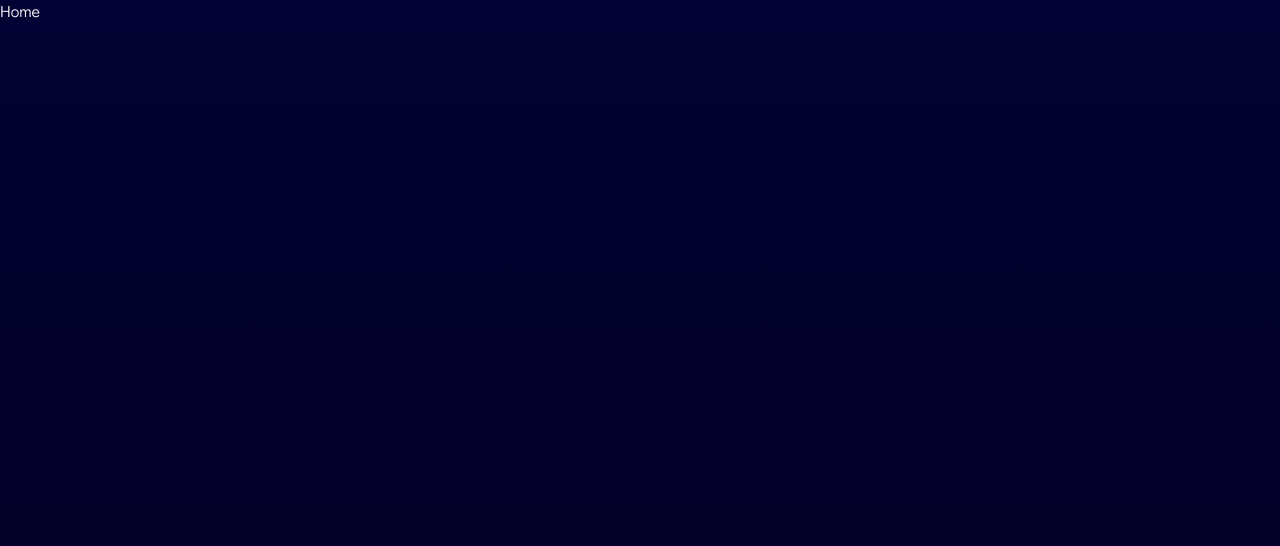
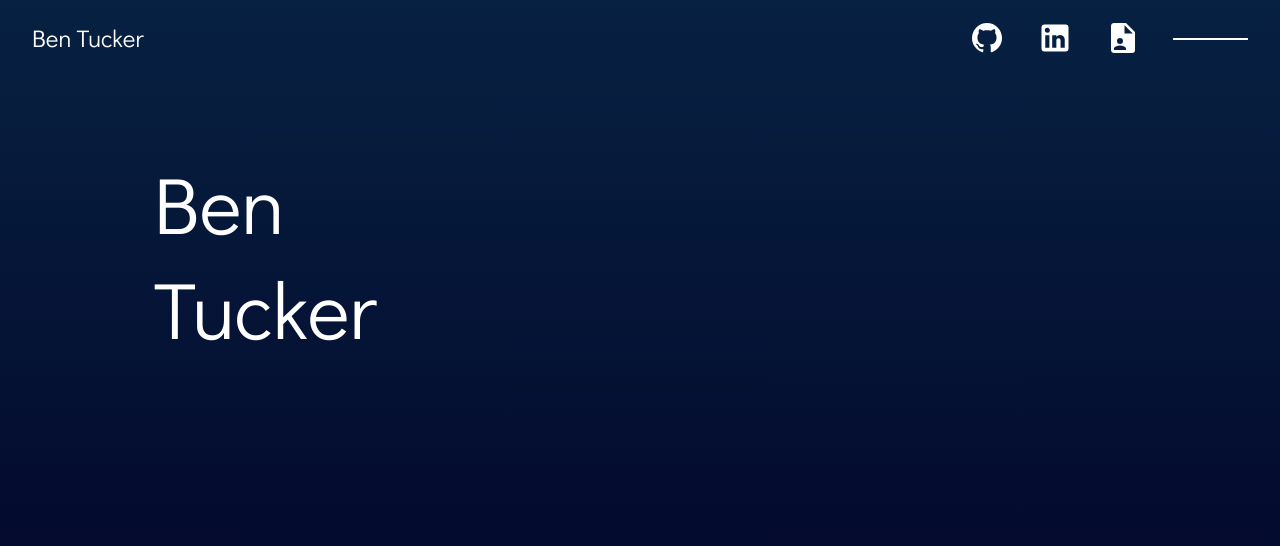
Before and after one commit to tenbucker4/ben-tucker, a React (Create React App) app: page / in a window 1280 px wide. Shown: the top 546 px of the page. Built offline with nearby package versions, Linux system fonts and the light colour scheme.

Commit message:
Building homepage

```diff
--- a/package.json
+++ b/package.json
@@ -3,6 +3,8 @@
   "version": "0.1.0",
   "private": true,
   "dependencies": {
+    "@mdi/js": "^7.0.96",
+    "@mdi/react": "^1.6.1",
     "@testing-library/jest-dom": "^5.16.5",
     "@testing-library/react": "^13.4.0",
     "@testing-library/user-event": "^13.5.0",
--- /dev/null
+++ b/src/components/Header.jsx
@@ -0,0 +1,30 @@
+import React from 'react'
+import Icon from '@mdi/react'
+import { mdiGithub, mdiLink } from '@mdi/js';
+import { mdiLinkedin } from '@mdi/js';
+import { mdiFileAccount } from '@mdi/js';
+
+const Header = () => {
+  return (
+    <header>
+        <div className='me'>Ben Tucker</div>
+        <div className='header-nav'>
+            <Icon path={mdiGithub}
+            size={1.5}
+            color="white"/>
+            <Icon path={mdiLinkedin}
+            size={1.5}
+            color="white"/>
+            <Icon path={mdiFileAccount}
+            size={1.5}
+            color="white"/>
+            <div className='hamburger'>
+                <div className='hamburger-bun top-bun'></div>
+                <div className='hamburger-bun bottom-bun'></div>
+            </div>
+        </div>
+    </header>
+  )
+}
+
+export default Header
--- /dev/null
+++ b/src/components/Title.jsx
@@ -0,0 +1,13 @@
+import React from 'react'
+
+const Title = () => {
+  return (
+    <div className='title-div'>
+        <div className='title-text'>
+            <div className='text-name'>Ben<br></br>Tucker</div>
+        </div>
+    </div>
+  )
+}
+
+export default Title
--- a/src/pages/Home.jsx
+++ b/src/pages/Home.jsx
@@ -1,8 +1,14 @@
 import React from 'react'
+import Title from '../components/Title'
+import Header from '../components/Header'
 
 const Home = () => {
   return (
-    <main>Home</main>
+    <main>
+        <div className='main-bg'></div>
+        <Header />
+        <Title />
+    </main>
   )
 }
 
--- /dev/null
+++ b/src/styles/_header.scss
@@ -0,0 +1,39 @@
+header {
+    position: fixed;
+    background-color: transparent;
+    top: 0;
+    left: 0;
+    width: 100%;
+    height: 75px;
+    display: flex;
+    align-items: center;
+    justify-content: space-between;
+    padding: 0 2rem;
+
+    .me {
+        font-size: 24px;
+    }
+
+    .header-nav {
+        display: flex;
+        align-items: center;
+        gap: 2rem;
+    }
+
+    .hamburger {
+        position: relative;
+        width: 75px;
+        height: 100%;
+
+        .hamburger-bun {
+            background-color: white;
+            width: 100%;
+            height: 2px;
+            border-radius: 1px;
+        }
+
+        .top-bun, .bottom-bun {
+            position: absolute;
+        }
+    }
+}
--- /dev/null
+++ b/src/styles/_home.scss
@@ -0,0 +1,13 @@
+.title-div {
+    position: relative;
+    z-index: 2;
+
+    .title-text {
+        padding-top: 150px;
+        padding-left: 12vw;
+
+        .text-name {
+            font-size: 80px;
+        }
+    }
+}
--- a/src/styles/styles.css
+++ b/src/styles/styles.css
@@ -1,3 +1,50 @@
+header {
+  position: fixed;
+  background-color: transparent;
+  top: 0;
+  left: 0;
+  width: 100%;
+  height: 75px;
+  display: flex;
+  align-items: center;
+  justify-content: space-between;
+  padding: 0 2rem;
+}
+header .me {
+  font-size: 24px;
+}
+header .header-nav {
+  display: flex;
+  align-items: center;
+  gap: 2rem;
+}
+header .hamburger {
+  position: relative;
+  width: 75px;
+  height: 100%;
+}
+header .hamburger .hamburger-bun {
+  background-color: white;
+  width: 100%;
+  height: 2px;
+  border-radius: 1px;
+}
+header .hamburger .top-bun, header .hamburger .bottom-bun {
+  position: absolute;
+}
+
+.title-div {
+  position: relative;
+  z-index: 2;
+}
+.title-div .title-text {
+  padding-top: 150px;
+  padding-left: 12vw;
+}
+.title-div .title-text .text-name {
+  font-size: 80px;
+}
+
 *, *::before, *::after {
   box-sizing: border-box;
   margin: 0;
@@ -6,7 +53,18 @@
   color: white;
 }
 
-main {
-  background: linear-gradient(to top, rgb(2, 0, 36) 0%, rgb(2, 2, 52) 100%);
+#root {
+  position: relative;
+}
+
+html {
+  scroll-behavior: smooth;
+}
+
+.main-bg {
+  position: fixed;
+  background: linear-gradient(to top, rgb(2, 0, 36) 0%, #072142);
   height: 100vh;
+  width: 100%;
+  z-index: 0;
 }/*# sourceMappingURL=styles.css.map */
--- a/src/styles/styles.scss
+++ b/src/styles/styles.scss
@@ -1,3 +1,8 @@
+@import "./_header", "./_home";
+
+$dark-blue: #072142;
+$main-red: #FF4D5A;
+
 *, *::before, *::after {
     box-sizing: border-box;
     margin: 0;
@@ -6,7 +11,18 @@
     color: white;
 }
 
-main {
-    background: linear-gradient(to top, rgba(2,0,36,1) 0%, rgb(2, 2, 52) 100%);
+#root {
+    position: relative;
+}
+
+html {
+    scroll-behavior: smooth;
+}
+
+.main-bg {
+    position: fixed;
+    background: linear-gradient(to top, rgba(2,0,36,1) 0%, $dark-blue);
     height: 100vh;
+    width: 100%;
+    z-index: 0;
 }
```
Also changed, not shown: 2 other files (tests, documents, lock files or other folders).
